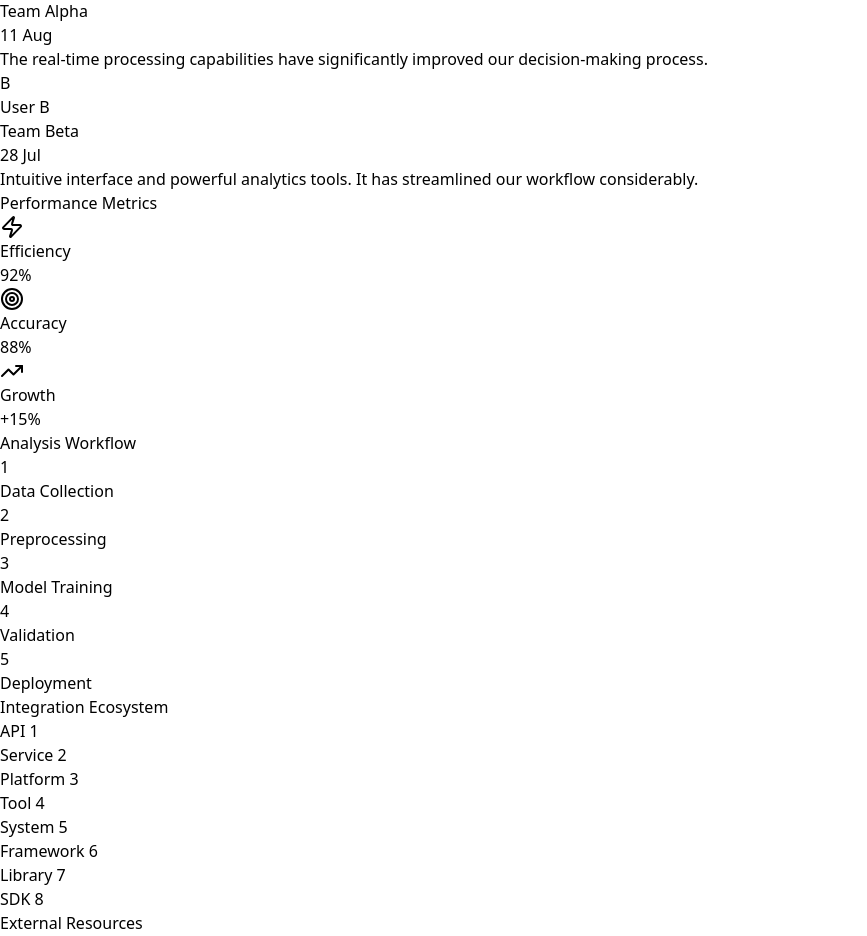
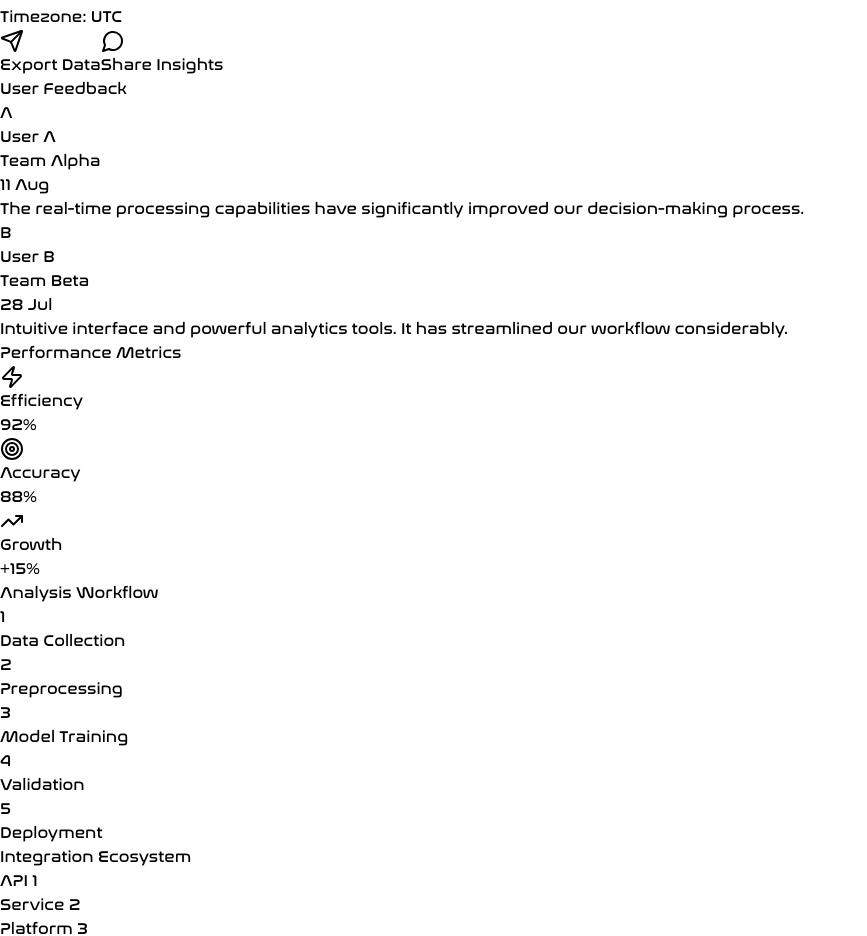
Before and after one commit to paritosh-Shukla24/Edutech_DataHack, a React (Vite) app in the folder frontend/web/: page /dashboard in a window 1280 px wide. Shown: the part 573-1509 px from the top of the page, without its empty margins (0-867 px from the left). Built offline with nearby package versions, Linux system fonts and the light colour scheme.

Commit message:
Dashboard final  # Please enter the commit message for your changes. Lines starting

```diff
--- a/frontend/web/src/components/Dashboard.jsx
+++ b/frontend/web/src/components/Dashboard.jsx
@@ -1,45 +1,87 @@
-import React from 'react'
-import { BarChart2, Users, Clock, Download, Send, MessageCircle, Twitter, Instagram, Linkedin, Crown, ChevronRight, TrendingUp, Zap, Target } from 'lucide-react'
+import React from "react";
+import {
+  BarChart2,
+  Users,
+  Clock,
+  Download,
+  Send,
+  MessageCircle,
+  Twitter,
+  Instagram,
+  Linkedin,
+  Crown,
+  ChevronRight,
+  TrendingUp,
+  Zap,
+  Target,
+} from "lucide-react";
 
-export default function Dashboard() {
+const Dashboard = () => {
+  const blockyTextStyle = {
+    fontFamily: "Nasalization",
+  };
+
   return (
-    <div className="min-h-screen bg-gradient-to-br from-gray-900 via-gray-800 to-gray-900 text-gray-100 p-8 font-sans">
+    <div
+      className="relative overflow-hidden w-full min-h-screen text-gray-100 p-8"
+      style={blockyTextStyle}
+    >
+      <video
+        src="/src/assets/7897-205237709.mp4"
+        autoPlay
+        muted
+        loop
+        className="absolute inset-0 w-full h-full object-cover brightness-75"
+      ></video>
       <div className="max-w-7xl mx-auto">
         <div className="grid grid-cols-1 md:grid-cols-3 gap-6">
           {/* Key Metrics */}
           {[
-            { value: '84+', label: 'Metrics', icon: BarChart2 },
-            { value: '35+', label: 'Analytics', icon: Users },
-            { value: '12+', label: 'Reports', icon: Clock },
+            { value: "84+", label: "Metrics", icon: BarChart2 },
+            { value: "35+", label: "Analytics", icon: Users },
+            { value: "12+", label: "Reports", icon: Clock },
           ].map((metric, index) => (
-            <div key={index} className="bg-white bg-opacity-10 backdrop-filter backdrop-blur-lg rounded-2xl p-6 flex flex-col items-center justify-center transition-all duration-300 hover:bg-opacity-20">
+            <div
+              key={index}
+              className="bg-black bg-opacity-20 backdrop-filter backdrop-blur-lg rounded-2xl p-6 flex flex-col items-center justify-center transition-all duration-300 hover:bg-opacity-20"
+            >
               <metric.icon className="text-purple-400 mb-3" size={28} />
-              <h2 className="text-4xl font-bold bg-clip-text text-transparent bg-gradient-to-r from-purple-400 to-pink-600">{metric.value}</h2>
+              <h2 className="text-4xl font-bold bg-clip-text text-transparent bg-gradient-to-r from-purple-400 to-pink-600">
+                {metric.value}
+              </h2>
               <p className="text-sm text-gray-400 mt-2">{metric.label}</p>
             </div>
           ))}
 
           {/* Main Info Card */}
-          <div className="bg-white bg-opacity-10 backdrop-filter backdrop-blur-lg rounded-2xl p-8 col-span-1 md:col-span-2 row-span-2">
+          <div className="bg-black bg-opacity-20 backdrop-filter backdrop-blur-lg rounded-2xl p-8 col-span-1 md:col-span-2 row-span-2">
             <div className="flex items-center mb-6">
               <div className="w-20 h-20 bg-gradient-to-br from-purple-400 to-pink-600 rounded-full mr-6 flex items-center justify-center">
                 <BarChart2 size={32} className="text-white" />
               </div>
               <div>
-                <h1 className="text-3xl font-bold bg-clip-text text-transparent bg-gradient-to-r from-purple-400 to-pink-600">Data Insights</h1>
+                <h1 className="text-3xl font-bold bg-clip-text text-transparent bg-gradient-to-r from-purple-400 to-pink-600">
+                  Data Insights
+                </h1>
                 <p className="text-gray-400">Real-time Analytics Platform</p>
               </div>
             </div>
             <div className="grid grid-cols-2 gap-6 mt-6">
               {[
-                { label: 'Region', value: 'Global' },
-                { label: 'Languages', value: 'Multi' },
-                { label: 'Datasets', value: 'Various' },
-                { label: 'Timezone', value: 'UTC' },
+                { label: "Region", value: "Global" },
+                { label: "Languages", value: "Multi" },
+                { label: "Datasets", value: "Various" },
+                { label: "Timezone", value: "UTC" },
               ].map((item, index) => (
-                <div key={index} className="flex items-center bg-white bg-opacity-5 rounded-xl p-4 transition-all duration-300 hover:bg-opacity-10">
+                <div
+                  key={index}
+                  className="flex items-center bg-black bg-opacity-25 rounded-xl p-4 transition-all duration-300 hover:bg-opacity-10"
+                >
                   <div className="w-3 h-3 bg-purple-400 rounded-full mr-3"></div>
-                  <span className="text-sm">{item.label}: <span className="font-semibold">{item.value}</span></span>
+                  <span className="text-sm">
+                    {item.label}:{" "}
+                    <span className="font-semibold">{item.value}</span>
+                  </span>
                 </div>
               ))}
             </div>
@@ -48,7 +90,7 @@ export default function Dashboard() {
                 <Send className="w-4 h-4 mr-2" />
                 Export Data
               </button>
-              <button className="bg-white bg-opacity-10 text-white px-6 py-3 rounded-xl flex items-center text-sm font-semibold transition-all duration-300 hover:bg-opacity-20">
+              <button className="bg-black bg-opacity-25 text-white px-6 py-3 rounded-xl flex items-center text-sm font-semibold transition-all duration-300 hover:bg-opacity-20">
                 <MessageCircle className="w-4 h-4 mr-2" />
                 Share Insights
               </button>
@@ -56,13 +98,30 @@ export default function Dashboard() {
           </div>
 
           {/* User Feedback Section */}
-          <div className="bg-white bg-opacity-10 backdrop-filter backdrop-blur-lg rounded-2xl p-6 row-span-2">
-            <h2 className="text-2xl font-bold mb-6 bg-clip-text text-transparent bg-gradient-to-r from-purple-400 to-pink-600">User Feedback</h2>
+          <div className="bg-black bg-opacity-20 backdrop-filter backdrop-blur-lg rounded-2xl p-6 row-span-2">
+            <h2 className="text-2xl font-bold mb-6 bg-clip-text text-transparent bg-gradient-to-r from-purple-400 to-pink-600">
+              User Feedback
+            </h2>
             {[
-              { name: 'User A', team: 'Team Alpha', date: '11 Aug', review: 'The real-time processing capabilities have significantly improved our decision-making process.' },
-              { name: 'User B', team: 'Team Beta', date: '28 Jul', review: 'Intuitive interface and powerful analytics tools. It has streamlined our workflow considerably.' },
+              {
+                name: "User A",
+                team: "Team Alpha",
+                date: "11 Aug",
+                review:
+                  "The real-time processing capabilities have significantly improved our decision-making process.",
+              },
+              {
+                name: "User B",
+                team: "Team Beta",
+                date: "28 Jul",
+                review:
+                  "Intuitive interface and powerful analytics tools. It has streamlined our workflow considerably.",
+              },
             ].map((review, index) => (
-              <div key={index} className="mb-4 bg-white bg-opacity-5 rounded-xl p-4 transition-all duration-300 hover:bg-opacity-10">
+              <div
+                key={index}
+                className="mb-4 bg-black bg-opacity-25 rounded-xl p-4 transition-all duration-300 hover:bg-opacity-10"
+              >
                 <div className="flex items-center mb-3">
                   <div className="w-10 h-10 bg-gradient-to-br from-purple-400 to-pink-600 rounded-full mr-3 flex items-center justify-center text-white font-bold">
                     {review.name[5]}
@@ -71,7 +130,9 @@ export default function Dashboard() {
                     <h3 className="font-semibold text-sm">{review.name}</h3>
                     <p className="text-xs text-gray-400">{review.team}</p>
                   </div>
-                  <span className="ml-auto text-xs text-gray-400">{review.date}</span>
+                  <span className="ml-auto text-xs text-gray-400">
+                    {review.date}
+                  </span>
                 </div>
                 <p className="text-sm">{review.review}</p>
               </div>
@@ -79,35 +140,59 @@ export default function Dashboard() {
           </div>
 
           {/* Performance Metrics */}
-          <div className="bg-white bg-opacity-10 backdrop-filter backdrop-blur-lg rounded-2xl p-6">
-            <h2 className="text-2xl font-bold mb-6 bg-clip-text text-transparent bg-gradient-to-r from-purple-400 to-pink-600">Performance Metrics</h2>
+          <div className="bg-black bg-opacity-20 backdrop-filter backdrop-blur-lg rounded-2xl p-6">
+            <h2 className="text-2xl font-bold mb-6 bg-clip-text text-transparent bg-gradient-to-r from-purple-400 to-pink-600">
+              Performance Metrics
+            </h2>
             <div className="space-y-4">
               {[
-                { label: 'Efficiency', value: '92%', icon: Zap, color: 'text-green-400' },
-                { label: 'Accuracy', value: '88%', icon: Target, color: 'text-blue-400' },
-                { label: 'Growth', value: '+15%', icon: TrendingUp, color: 'text-yellow-400' },
+                {
+                  label: "Efficiency",
+                  value: "92%",
+                  icon: Zap,
+                  color: "text-green-400",
+                },
+                {
+                  label: "Accuracy",
+                  value: "88%",
+                  icon: Target,
+                  color: "text-blue-400",
+                },
+                {
+                  label: "Growth",
+                  value: "+15%",
+                  icon: TrendingUp,
+                  color: "text-yellow-400",
+                },
               ].map((metric, index) => (
-                <div key={index} className="flex items-center justify-between bg-white bg-opacity-5 rounded-xl p-4 transition-all duration-300 hover:bg-opacity-10">
+                <div
+                  key={index}
+                  className="flex items-center justify-between bg-black bg-opacity-25 rounded-xl p-4 transition-all duration-300 hover:bg-opacity-10"
+                >
                   <div className="flex items-center">
                     <metric.icon className={`${metric.color} mr-3`} size={24} />
                     <span className="text-sm font-medium">{metric.label}</span>
                   </div>
-                  <span className={`text-lg font-bold ${metric.color}`}>{metric.value}</span>
+                  <span className={`text-lg font-bold ${metric.color}`}>
+                    {metric.value}
+                  </span>
                 </div>
               ))}
             </div>
           </div>
 
           {/* Analysis Workflow */}
-          <div className="bg-white bg-opacity-10 backdrop-filter backdrop-blur-lg rounded-2xl p-6 col-span-1 md:col-span-2">
-            <h2 className="text-2xl font-bold mb-6 bg-clip-text text-transparent bg-gradient-to-r from-purple-400 to-pink-600">Analysis Workflow</h2>
+          <div className="bg-black bg-opacity-20 backdrop-filter backdrop-blur-lg rounded-2xl p-6 col-span-1 md:col-span-2">
+            <h2 className="text-2xl font-bold mb-6 bg-clip-text text-transparent bg-gradient-to-r from-purple-400 to-pink-600">
+              Analysis Workflow
+            </h2>
             <div className="flex justify-between">
               {[
-                'Data Collection',
-                'Preprocessing',
-                'Model Training',
-                'Validation',
-                'Deployment',
+                "Data Collection",
+                "Preprocessing",
+                "Model Training",
+                "Validation",
+                "Deployment",
               ].map((step, index) => (
                 <div key={index} className="flex flex-col items-center">
                   <div className="w-12 h-12 bg-gradient-to-br from-purple-400 to-pink-600 rounded-full flex items-center justify-center text-white font-bold mb-2">
@@ -120,11 +205,25 @@ export default function Dashboard() {
           </div>
 
           {/* Integration Ecosystem */}
-          <div className="bg-white bg-opacity-10 backdrop-filter backdrop-blur-lg rounded-2xl p-6 col-span-1 md:col-span-3">
-            <h2 className="text-2xl font-bold mb-6 bg-clip-text text-transparent bg-gradient-to-r from-purple-400 to-pink-600">Integration Ecosystem</h2>
+          <div className="bg-black bg-opacity-25 backdrop-filter backdrop-blur-lg rounded-2xl p-6 col-span-1 md:col-span-3">
+            <h2 className="text-2xl font-bold mb-6 bg-clip-text text-transparent bg-gradient-to-r from-purple-400 to-pink-600">
+              Integration Ecosystem
+            </h2>
             <div className="grid grid-cols-4 md:grid-cols-8 gap-4">
-              {['API 1', 'Service 2', 'Platform 3', 'Tool 4', 'System 5', 'Framework 6', 'Library 7', 'SDK 8'].map((partner, index) => (
-                <div key={index} className="bg-white bg-opacity-5 rounded-xl p-3 text-center transition-all duration-300 hover:bg-opacity-10">
+              {[
+                "API 1",
+                "Service 2",
+                "Platform 3",
+                "Tool 4",
+                "System 5",
+                "Framework 6",
+                "Library 7",
+                "SDK 8",
+              ].map((partner, index) => (
+                <div
+                  key={index}
+                  className="bg-black bg-opacity-30 rounded-xl p-3 text-center transition-all duration-300 hover:bg-opacity-10"
+                >
                   <p className="text-xs">{partner}</p>
                 </div>
               ))}
@@ -132,15 +231,20 @@ export default function Dashboard() {
           </div>
 
           {/* External Resources */}
-          <div className="bg-white bg-opacity-10 backdrop-filter backdrop-blur-lg rounded-2xl p-6 col-span-1 md:col-span-2">
-            <h2 className="text-2xl font-bold mb-6 bg-clip-text text-transparent bg-gradient-to-r from-purple-400 to-pink-600">External Resources</h2>
+          <div className="bg-black bg-opacity-25 backdrop-filter backdrop-blur-lg rounded-2xl p-6 col-span-1 md:col-span-2">
+            <h2 className="text-2xl font-bold mb-6 bg-clip-text text-transparent bg-gradient-to-r from-purple-400 to-pink-600">
+              External Resources
+            </h2>
             <div className="grid grid-cols-1 md:grid-cols-3 gap-4">
               {[
-                { icon: Twitter, label: 'Latest Updates' },
-                { icon: Instagram, label: 'Visual Insights' },
-                { icon: Linkedin, label: 'Professional Network' },
+                { icon: Twitter, label: "Latest Updates" },
+                { icon: Instagram, label: "Visual Insights" },
+                { icon: Linkedin, label: "Professional Network" },
               ].map((social, index) => (
-                <div key={index} className="flex items-center bg-white bg-opacity-5 rounded-xl p-4 transition-all duration-300 hover:bg-opacity-10">
+                <div
+                  key={index}
+                  className="flex items-center bg-black bg-opacity-30 rounded-xl p-4 transition-all duration-300 hover:bg-opacity-10"
+                >
                   <social.icon className="w-5 h-5 mr-3 text-purple-400" />
                   <span className="text-sm">{social.label}</span>
                 </div>
@@ -154,9 +258,13 @@ export default function Dashboard() {
             <div className="relative z-10">
               <div className="flex items-center mb-4">
                 <Crown className="text-yellow-400 mr-3" size={28} />
-                <h2 className="text-2xl font-bold text-white">Premium Access</h2>
+                <h2 className="text-2xl font-bold text-white">
+                  Premium Access
+                </h2>
               </div>
-              <p className="text-sm text-gray-200 mb-6">Unlock advanced features and priority support</p>
+              <p className="text-sm text-gray-200 mb-6">
+                Unlock advanced features and priority support
+              </p>
               <button className="w-full bg-white text-purple-600 px-6 py-3 rounded-xl font-semibold mb-3 transition-all duration-300 hover:bg-opacity-90">
                 Upgrade Now
               </button>
@@ -169,5 +277,7 @@ export default function Dashboard() {
         </div>
       </div>
     </div>
-  )
-}
+  );
+};
+
+export default Dashboard;
```
